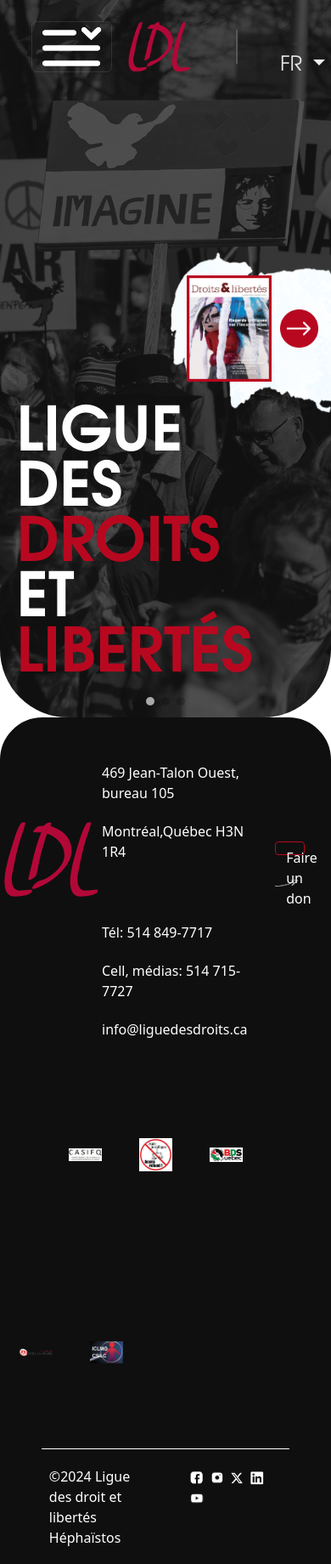
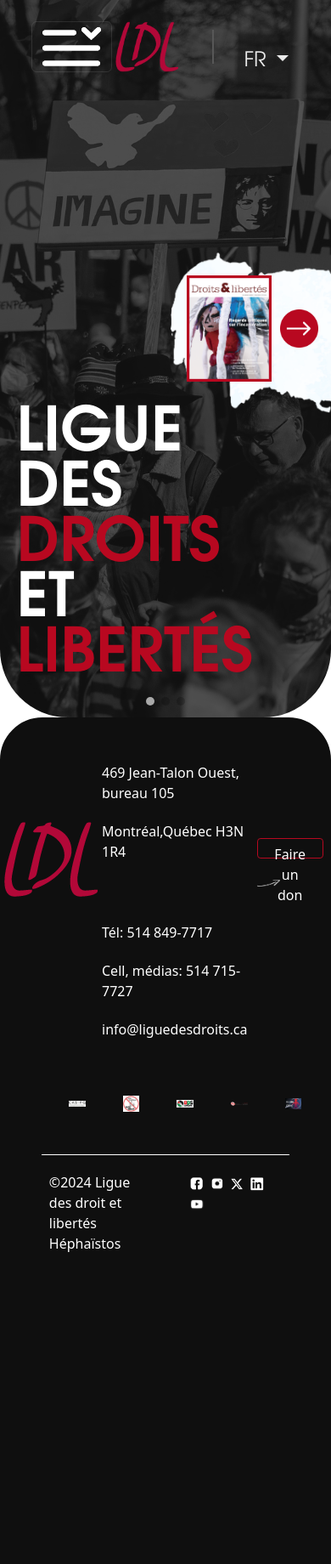
Before and after one commit to IhabMJR/droits-et-libertes-hephaistos, a PHP site: page / in a window 390 px wide. Shown: the whole page at 85% size. After the commit the page ends 1473 px from the top, so only its background shows below. Run offline with PHP 8.4, Linux system fonts and the light colour scheme.

Commit message:
fix a little the mobile
the mobile is slowly getting fixed for teh footer

```diff
--- a/style.css
+++ b/style.css
@@ -317,7 +317,7 @@
 .btn {
   color: #fff;
   border: solid;
-  width: 9vw;
+  width: 17vw;
   height: 4vw;
   border-radius: 1vw;
   border-width: 0.5vw;
@@ -338,4 +338,19 @@
   width: 7vw;
 }
 
+@media (max-width: 768px) {
+  .btn {
+    width: 20vw;
+    height: 6vw;
+    border-radius: 1vw;
+    border-width: 0.5vw;
+  }
+  .logo-partenaire {
+    margin: 50px 20px;
+    width: 5vw;
+  }
+  .partenaire1 {
+    margin-left: 20vw;
+  }
+}
 /*--- Fin section footer*//*# sourceMappingURL=style.css.map */
--- a/style.scss
+++ b/style.scss
@@ -280,7 +280,7 @@
 .btn{
   color: #fff;
   border: solid;
-  width: 9vw;
+  width: 17vw;
   height: 4vw;
   border-radius: 1vw;
   border-width: 0.5vw;
@@ -298,4 +298,20 @@
   grid-row-start: 3;
   width: 7vw;
 }
+
+@media (max-width: 768px) {
+  .btn {
+    width: 20vw;
+    height: 6vw;
+    border-radius: 1vw;
+    border-width: 0.5vw;
+  }
+  .logo-partenaire{
+    margin: 50px 20px;
+    width: 5vw;
+  }
+  .partenaire1 {
+    margin-left: 20vw;
+  }
+}
 /*--- Fin section footer*/
```
Also changed, not shown: 1 other file.
